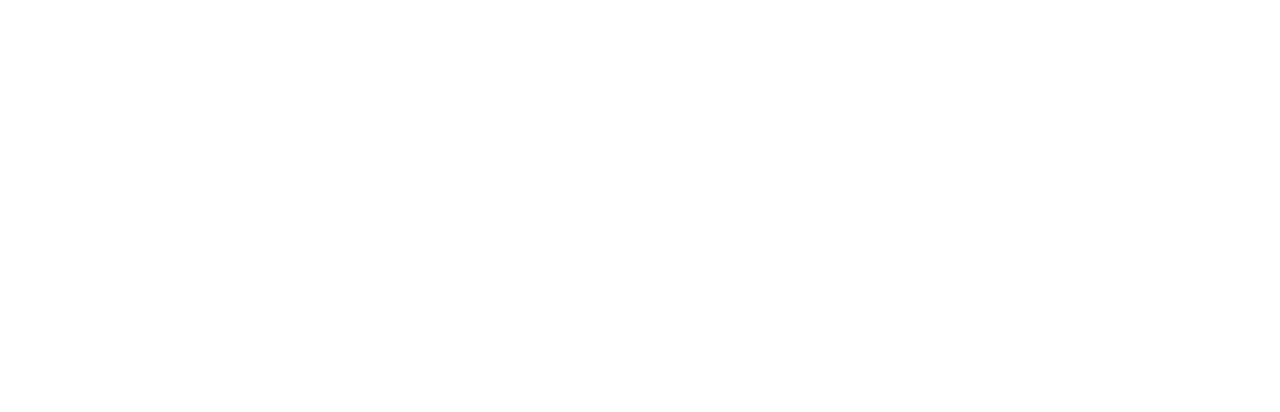
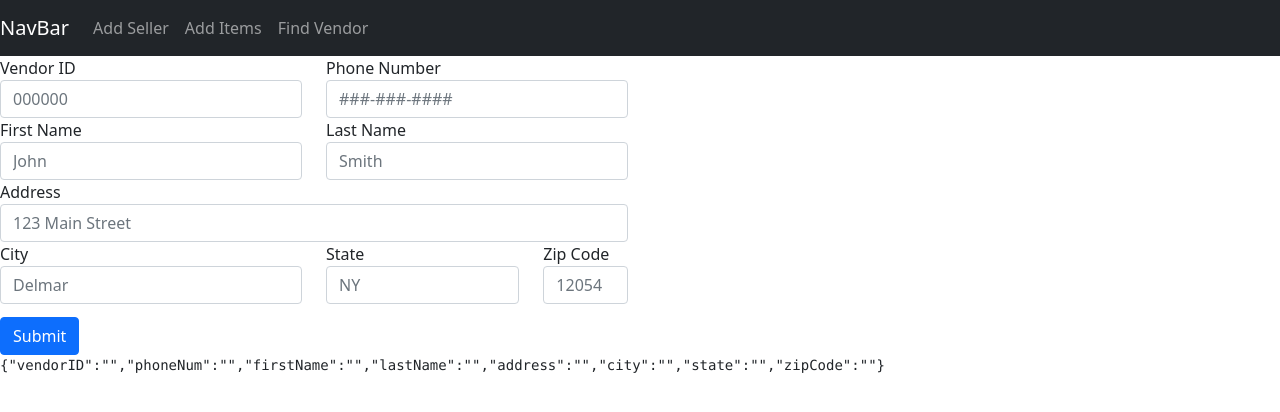
Before and after one commit to jlove-dev/sportsmart-v3, an Angular app: page /add-seller in a window 1280 px wide. Before the commit this address led to /. Shown: the top 412 px of the page. Built offline with nearby package versions, Linux system fonts and the light colour scheme.

Commit message:
Clean up and addition of header component for data-entry

```diff
--- a/src/app/app-routing.module.ts
+++ b/src/app/app-routing.module.ts
@@ -6,7 +6,7 @@
 
 const routes: Routes = [
   {path: '', component: HomeScreenComponent},
-  {path: 'data-entry', component: AddSellerComponent},
+  {path: 'add-seller', component: AddSellerComponent},
   {path: 'point-of-sale', component: SellItemComponent}
 ];
 
--- a/src/app/modules/data-entry/components/add-seller/add-seller.component.html
+++ b/src/app/modules/data-entry/components/add-seller/add-seller.component.html
@@ -1,3 +1,4 @@
+<app-data-entry-nav-header></app-data-entry-nav-header>
 <form #sellerForm="ngForm" (ngSubmit)="onSubmit(sellerForm)">
   <div class="row">
     <div class="form-group col-md-3">
--- /dev/null
+++ b/src/app/modules/data-entry/components/data-entry-nav-header/data-entry-nav-header.component.html
@@ -0,0 +1,16 @@
+<nav class="navbar navbar-expand-lg navbar-dark bg-dark">
+  <a class="navbar-brand" href="#">NavBar</a>
+  <div class="collapse navbar-collapse" id="navbar">
+    <ul class="navbar-nav mr-auto">
+      <li class="nav-item">
+        <a class="nav-link" routerLink="add-seller" routerLinkActive="active">Add Seller</a>
+      </li>
+      <li class="nav-item">
+        <a class="nav-link" routerLink="add-item" routerLinkActive="active">Add Items</a>
+      </li>
+      <li class="nav-item">
+        <a class="nav-link" routerLink="find-vendor" routerLinkActive="active">Find Vendor</a>
+      </li>
+    </ul>
+  </div>
+</nav>
--- /dev/null
+++ b/src/app/modules/data-entry/components/data-entry-nav-header/data-entry-nav-header.component.ts
@@ -0,0 +1,15 @@
+import { Component, OnInit } from '@angular/core';
+
+@Component({
+  selector: 'app-data-entry-nav-header',
+  templateUrl: './data-entry-nav-header.component.html',
+  styleUrls: ['./data-entry-nav-header.component.scss']
+})
+export class DataEntryNavHeaderComponent implements OnInit {
+
+  constructor() { }
+
+  ngOnInit(): void {
+  }
+
+}
--- a/src/app/modules/home/components/home-screen/home-screen.component.html
+++ b/src/app/modules/home/components/home-screen/home-screen.component.html
@@ -1,9 +1,9 @@
 <nav class="navbar navbar-expand-lg navbar-dark bg-dark">
-  <a class="navbar-brang" href="#">NavBar</a>
+  <a class="navbar-brand" href="#">NavBar</a>
   <div class="collapse navbar-collapse" id="navbar">
     <ul class="navbar-nav mr-auto">
       <li class="nav-item">
-        <a class="nav-link" routerLink="data-entry" routerLinkActive="active">Data Entry</a>
+        <a class="nav-link" routerLink="add-seller" routerLinkActive="active">Data Entry</a>
       </li>
       <li class="nav-item">
         <a class="nav-link" href="point-of-sale">Point Of sale</a>
```
Also changed, not shown: src/app/modules/data-entry/data-entry.module.ts (+10 -6 lines), src/app/modules/data-entry/components/data-entry-nav-header/data-entry-nav-header.component.scss (added), 1 other file (tests, documents, lock files or other folders).
